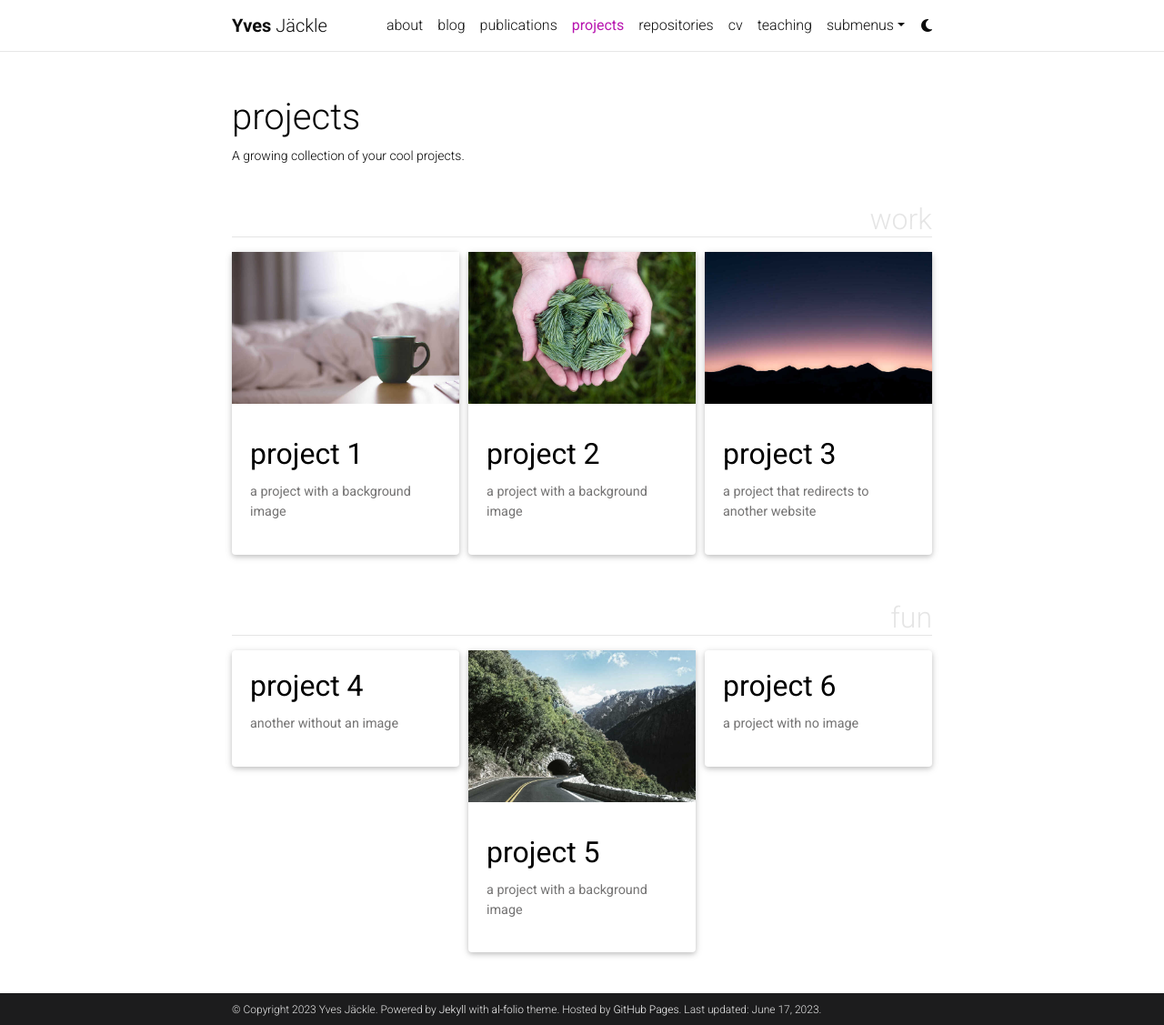
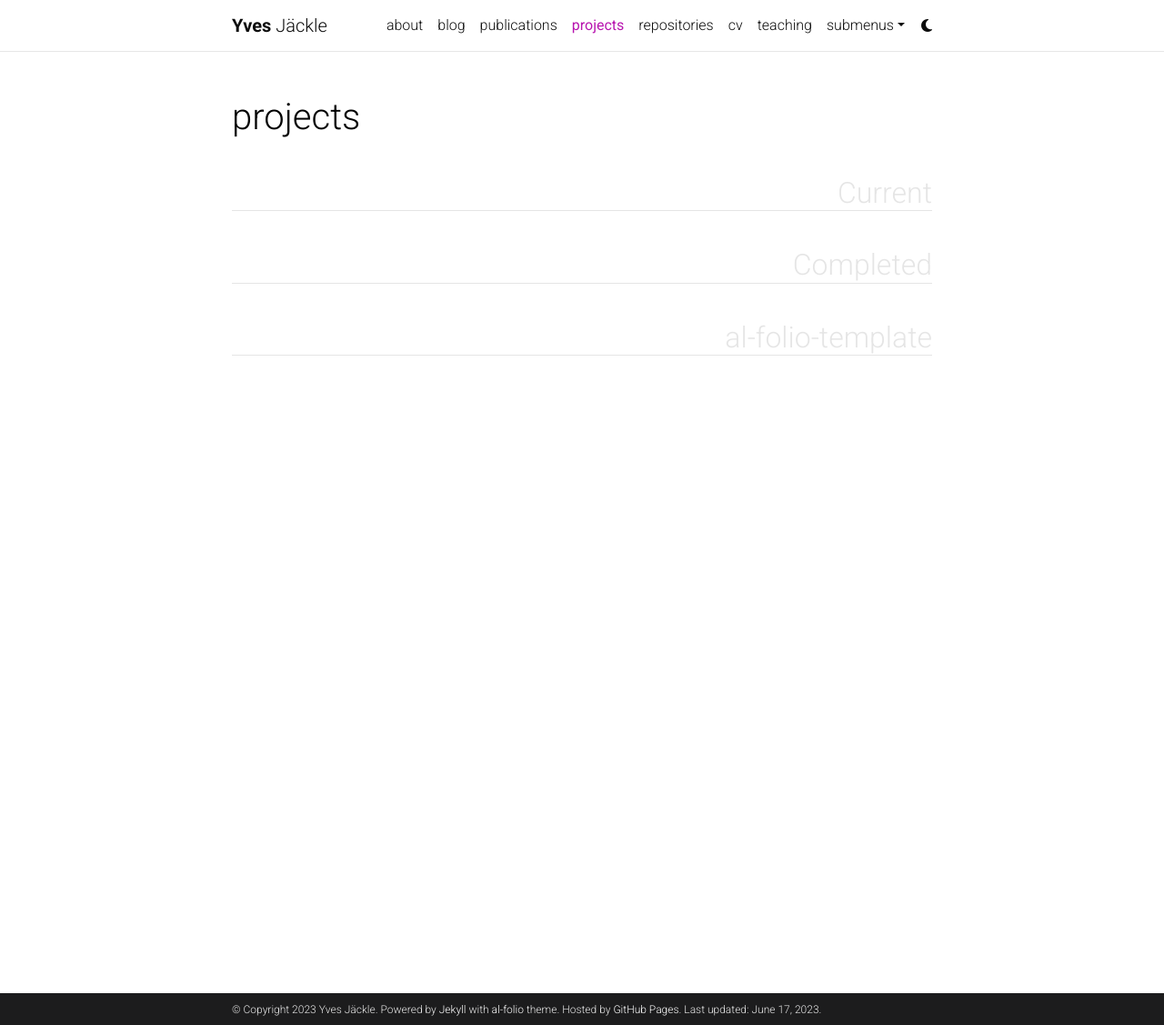
Before and after one commit to Happyves/happyves.github.io, a Jekyll site: the page built from _pages/projects.md, in a window 1280 px wide and 1127 px high. Shown: the whole window at 91% size. Built offline with Jekyll 4.4.1, drawn with Linux system fonts in a browser that asks for light colours; comment, search, counter and statistics services are not loaded; a style sheet for code colours, icons or effects is not loaded.

Commit message:
Update projects.md

```diff
--- a/_pages/projects.md
+++ b/_pages/projects.md
@@ -2,10 +2,9 @@
 layout: page
 title: projects
 permalink: /projects/
-description: A growing collection of your cool projects.
 nav: true
-nav_order: 2
-display_categories: [work, fun]
+nav_order: 3
+display_categories: [Current, Completed, al-folio-template]
 horizontal: false
 ---
 
```
